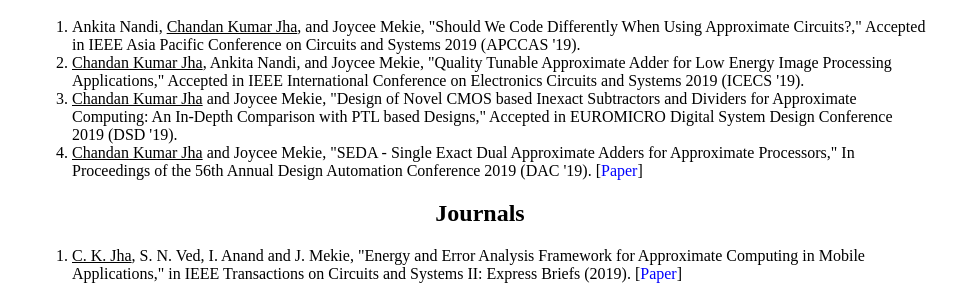
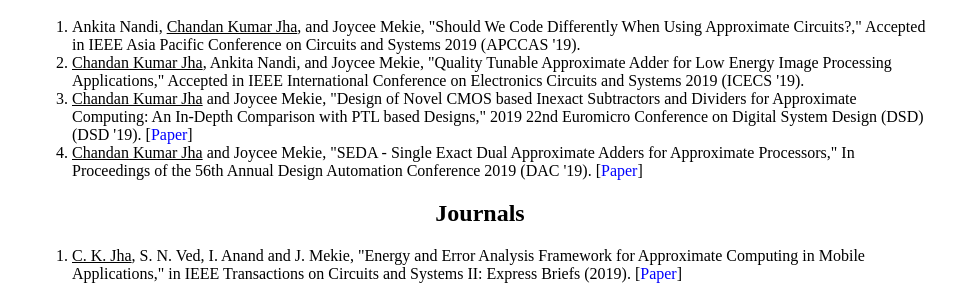
Before and after one commit to chajha/chajha.github.io, a Jekyll site: the page built from pages/publications.html, in a window 1280 px wide. Shown: the part 218-518 px from the top of the page, without its empty margins (160-1118 px from the left). Built offline with Jekyll 4.4.1, drawn with Linux system fonts in a browser that asks for light colours.

Commit message:
Update publications.html

```diff
--- a/pages/publications.html
+++ b/pages/publications.html
@@ -8,7 +8,7 @@
 <ol>
   <li> Ankita Nandi, <u>Chandan Kumar Jha</u>, and Joycee Mekie, "Should We Code Differently When Using Approximate Circuits?," Accepted in IEEE Asia Pacific Conference on Circuits and Systems 2019 (APCCAS '19).
   <li> <u>Chandan Kumar Jha</u>, Ankita Nandi, and Joycee Mekie, "Quality Tunable Approximate Adder for Low Energy Image Processing Applications," Accepted in IEEE International Conference on Electronics Circuits and Systems 2019 (ICECS '19). </li>
-  <li> <u>Chandan Kumar Jha</u> and Joycee Mekie, "Design of Novel CMOS based Inexact Subtractors and Dividers for Approximate Computing: An In-Depth Comparison with PTL based Designs," Accepted in EUROMICRO Digital System Design Conference 2019 (DSD '19). </li>
+  <li> <u>Chandan Kumar Jha</u> and Joycee Mekie, "Design of Novel CMOS based Inexact Subtractors and Dividers for Approximate Computing: An In-Depth Comparison with PTL based Designs," 2019 22nd Euromicro Conference on Digital System Design (DSD) (DSD '19). [<a href="http://ieeexplore.ieee.org/stamp/stamp.jsp?tp=&arnumber=8875219&isnumber=8875008"><font color="blue">Paper</font></a>] </li>
   <li> <u>Chandan Kumar Jha</u> and Joycee Mekie, "SEDA - Single Exact Dual Approximate Adders for Approximate Processors," In Proceedings of the 56th Annual Design Automation Conference 2019 (DAC '19). [<a href="https://dl.acm.org/citation.cfm?doid=3316781.3322475"><font color="blue">Paper</font></a>] </li>
 </ol>
 
```
